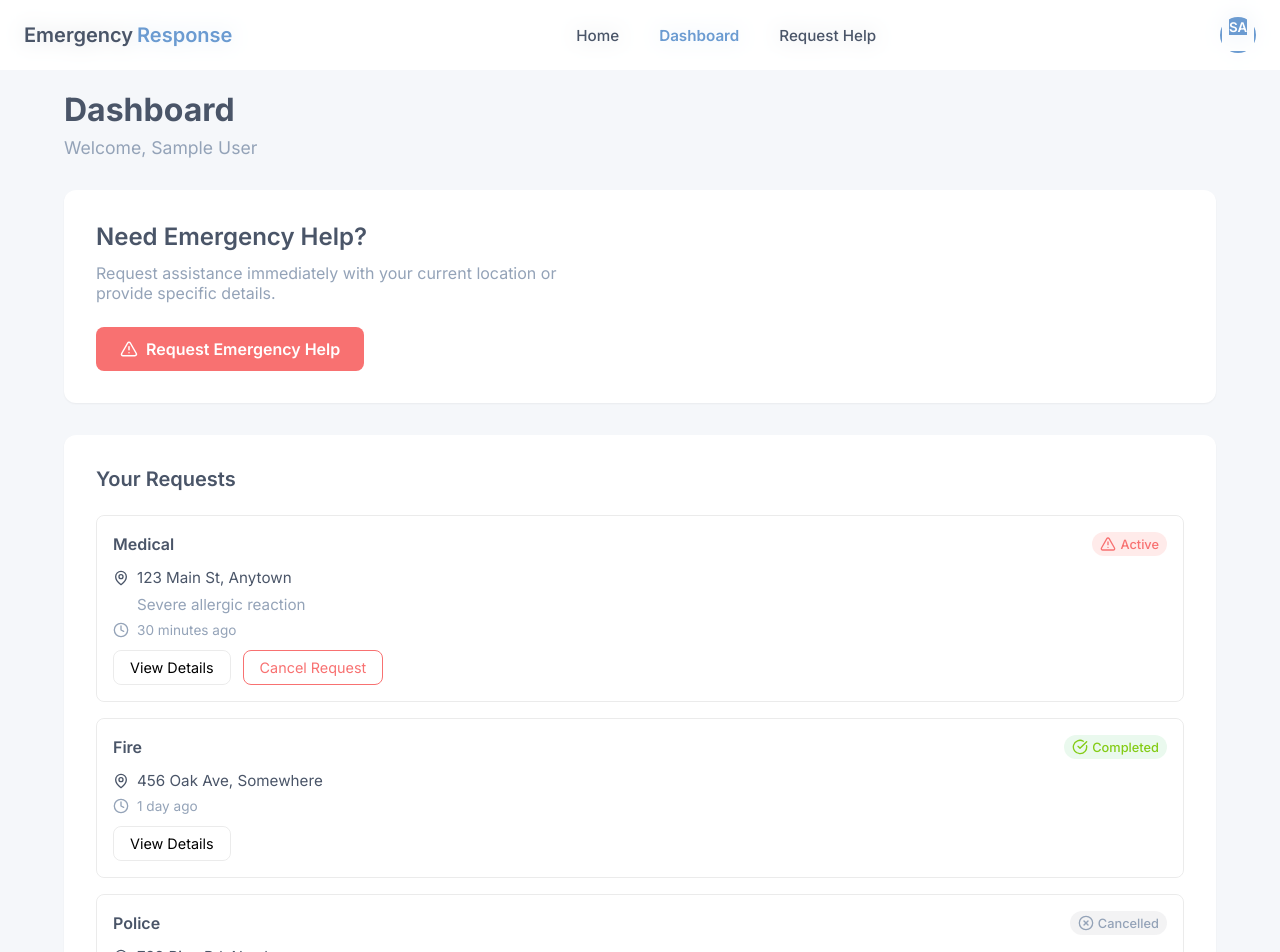
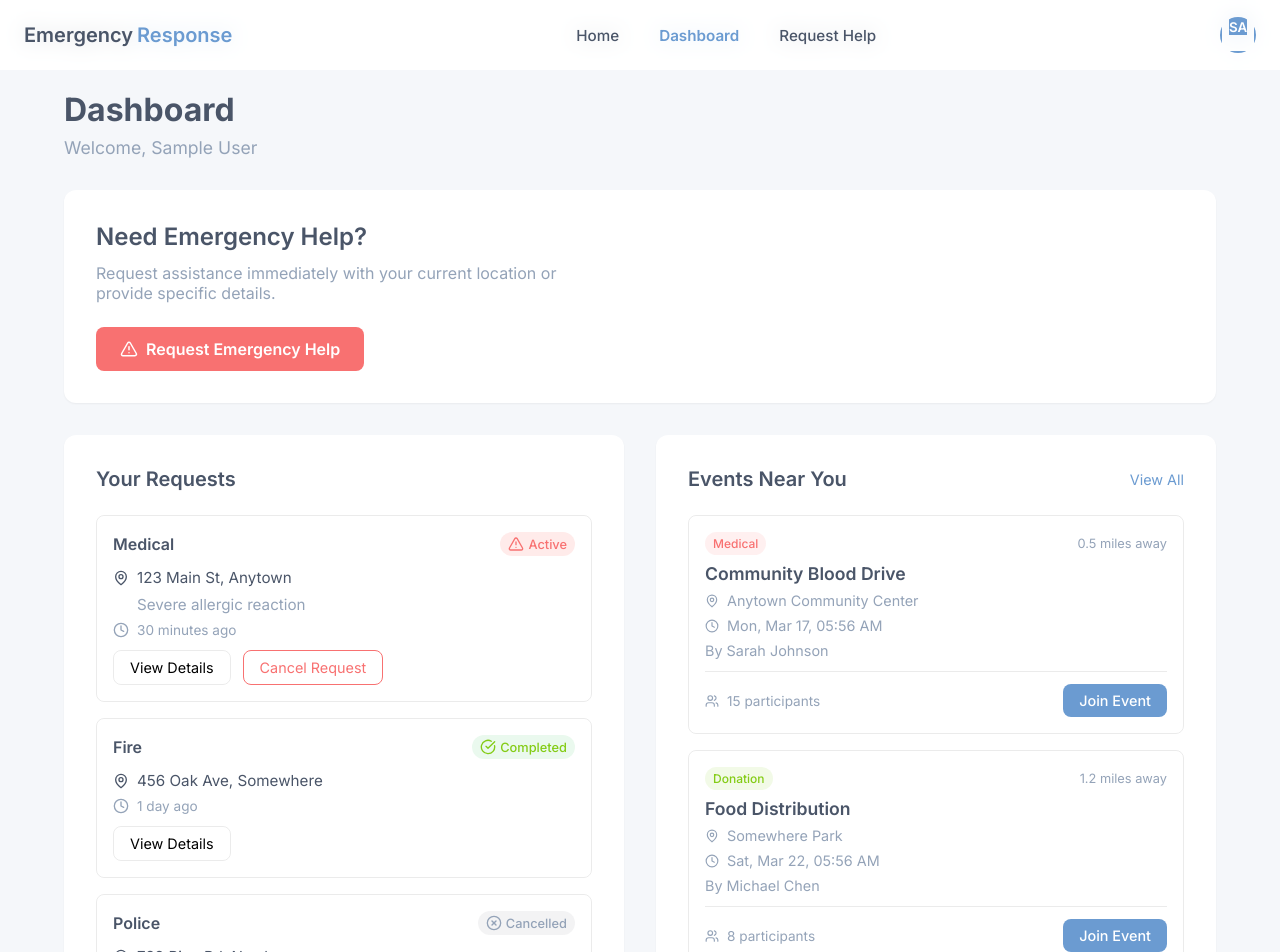
Before and after one commit to amirbrb/kutoa-6d3d00d6, a React (Vite) app: page /dashboard in a window 1280 px wide. Shown: the top 952 px of the page. Built offline with nearby package versions, Linux system fonts and the light colour scheme; sample sign-in values are in the browser's storage.

Commit message:
Add nearby events to dashboard
Adds a section to the dashboard to display events opened by other users that are happening nearby.

```diff
--- a/src/pages/Dashboard.module.css
+++ b/src/pages/Dashboard.module.css
@@ -83,7 +83,13 @@
   box-shadow: 0 4px 10px rgba(255, 59, 48, 0.2);
 }
 
-.requestsSection {
+.dashboardGrid {
+  display: grid;
+  grid-template-columns: 1fr 1fr;
+  gap: var(--space-6);
+}
+
+.requestsSection, .nearbyEventsSection {
   background-color: var(--color-background);
   border-radius: var(--radius-lg);
   box-shadow: var(--shadow-sm);
@@ -102,6 +108,18 @@
 .sectionTitle {
   font-size: 1.25rem;
   font-weight: 600;
+}
+
+.viewAllButton {
+  font-size: 0.9rem;
+  color: var(--color-accent);
+  background: none;
+  border: none;
+  cursor: pointer;
+}
+
+.viewAllButton:hover {
+  text-decoration: underline;
 }
 
 .requestsList {
@@ -220,6 +238,153 @@
   background-color: rgba(255, 59, 48, 0.1);
 }
 
+/* Events styling */
+.eventsList {
+  display: flex;
+  flex-direction: column;
+  gap: var(--space-4);
+}
+
+.eventCard {
+  border: 1px solid var(--color-border);
+  border-radius: var(--radius-md);
+  padding: var(--space-4);
+  transition: transform var(--transition-fast), box-shadow var(--transition-fast);
+}
+
+.eventCard:hover {
+  transform: translateY(-2px);
+  box-shadow: var(--shadow-sm);
+}
+
+.eventHeader {
+  display: flex;
+  justify-content: space-between;
+  align-items: center;
+  margin-bottom: var(--space-2);
+}
+
+.eventType {
+  display: inline-flex;
+  align-items: center;
+  padding: var(--space-1) var(--space-2);
+  border-radius: var(--radius-full);
+  font-size: 0.75rem;
+  font-weight: 500;
+}
+
+.medicalEvent {
+  background-color: rgba(248, 113, 113, 0.1);
+  color: var(--color-emergency);
+}
+
+.donationEvent {
+  background-color: rgba(132, 204, 22, 0.1);
+  color: var(--color-success);
+}
+
+.volunteerEvent {
+  background-color: rgba(107, 155, 209, 0.1);
+  color: var(--color-accent);
+}
+
+.otherEvent {
+  background-color: rgba(148, 163, 184, 0.1);
+  color: var(--color-muted);
+}
+
+.eventDistance {
+  font-size: 0.8rem;
+  color: var(--color-muted);
+}
+
+.eventTitle {
+  font-size: 1.1rem;
+  font-weight: 600;
+  margin-bottom: var(--space-2);
+}
+
+.eventDetails {
+  display: flex;
+  flex-direction: column;
+  gap: var(--space-2);
+  margin-bottom: var(--space-3);
+}
+
+.eventLocation, .eventTime, .eventCreator {
+  display: flex;
+  align-items: center;
+  gap: var(--space-2);
+  font-size: 0.9rem;
+  color: var(--color-muted);
+}
+
+.eventFooter {
+  display: flex;
+  justify-content: space-between;
+  align-items: center;
+  margin-top: var(--space-3);
+  padding-top: var(--space-3);
+  border-top: 1px solid var(--color-border);
+}
+
+.eventParticipants {
+  display: flex;
+  align-items: center;
+  gap: var(--space-2);
+  font-size: 0.85rem;
+  color: var(--color-muted);
+}
+
+.joinEventButton {
+  padding: var(--space-2) var(--space-4);
+  background-color: var(--color-accent);
+  color: white;
+  border: none;
+  border-radius: var(--radius-md);
+  font-size: 0.9rem;
+  font-weight: 500;
+  cursor: pointer;
+  transition: all var(--transition-fast);
+}
+
+.joinEventButton:hover {
+  background-color: #5a8abf;
+  transform: translateY(-1px);
+}
+
+.noEvents {
+  display: flex;
+  flex-direction: column;
+  align-items: center;
+  gap: var(--space-3);
+  padding: var(--space-6);
+  color: var(--color-muted);
+  text-align: center;
+}
+
+.noEvents svg {
+  color: var(--color-accent);
+  opacity: 0.7;
+}
+
+.createEventButton {
+  margin-top: var(--space-2);
+  padding: var(--space-2) var(--space-4);
+  background-color: var(--color-accent);
+  color: white;
+  border: none;
+  border-radius: var(--radius-md);
+  font-size: 0.9rem;
+  font-weight: 500;
+  cursor: pointer;
+  transition: all var(--transition-fast);
+}
+
+.createEventButton:hover {
+  background-color: #5a8abf;
+}
+
 .loading {
   display: flex;
   flex-direction: column;
@@ -270,7 +435,11 @@
     padding: var(--space-5);
   }
 
-  .requestsSection {
+  .requestsSection, .nearbyEventsSection {
     padding: var(--space-4);
   }
+
+  .dashboardGrid {
+    grid-template-columns: 1fr;
+  }
 }
--- a/src/pages/Dashboard.tsx
+++ b/src/pages/Dashboard.tsx
@@ -1,7 +1,7 @@
 
 import React, { useEffect, useState } from 'react';
 import { Link } from 'react-router-dom';
-import { AlertTriangle, Clock, CheckCircle, XCircle } from 'lucide-react';
+import { AlertTriangle, Clock, CheckCircle, XCircle, Users, MapPin } from 'lucide-react';
 import NavigationBar from '../components/NavigationBar';
 import styles from './Dashboard.module.css';
 
@@ -14,10 +14,23 @@ interface EmergencyRequest {
   description?: string;
 }
 
+interface NearbyEvent {
+  id: string;
+  title: string;
+  location: string;
+  distance: string;
+  createdBy: string;
+  time: Date;
+  participants: number;
+  type: 'medical' | 'donation' | 'volunteer' | 'other';
+}
+
 const Dashboard = () => {
   const [user, setUser] = useState<{ email: string; name?: string } | null>(null);
   const [requests, setRequests] = useState<EmergencyRequest[]>([]);
+  const [nearbyEvents, setNearbyEvents] = useState<NearbyEvent[]>([]);
   const [isLoading, setIsLoading] = useState(true);
+  const [isLoadingEvents, setIsLoadingEvents] = useState(true);
 
   useEffect(() => {
     // Check if user is logged in
@@ -61,6 +74,45 @@ const Dashboard = () => {
       setRequests(mockRequests);
       setIsLoading(false);
     }, 1000);
+
+    // Fetch nearby events created by other users
+    setTimeout(() => {
+      const mockNearbyEvents: NearbyEvent[] = [
+        {
+          id: 'ev-123',
+          title: 'Community Blood Drive',
+          location: 'Anytown Community Center',
+          distance: '0.5 miles away',
+          createdBy: 'Sarah Johnson',
+          time: new Date(Date.now() + 2 * 24 * 60 * 60000), // 2 days from now
+          participants: 15,
+          type: 'medical'
+        },
+        {
+          id: 'ev-456',
+          title: 'Food Distribution',
+          location: 'Somewhere Park',
+          distance: '1.2 miles away',
+          createdBy: 'Michael Chen',
+          time: new Date(Date.now() + 7 * 24 * 60 * 60000), // 7 days from now
+          participants: 8,
+          type: 'donation'
+        },
+        {
+          id: 'ev-789',
+          title: 'Neighborhood Cleanup',
+          location: 'Nowhere Beach',
+          distance: '0.8 miles away',
+          createdBy: 'Elena Rodriguez',
+          time: new Date(Date.now() + 3 * 24 * 60 * 60000), // 3 days from now
+          participants: 12,
+          type: 'volunteer'
+        }
+      ];
+
+      setNearbyEvents(mockNearbyEvents);
+      setIsLoadingEvents(false);
+    }, 1500);
   }, []);
 
   const handleLogout = () => {
@@ -98,6 +150,19 @@ const Dashboard = () => {
     }
   };
 
+  const getEventTypeClass = (type: string) => {
+    switch (type) {
+      case 'medical':
+        return styles.medicalEvent;
+      case 'donation':
+        return styles.donationEvent;
+      case 'volunteer':
+        return styles.volunteerEvent;
+      default:
+        return styles.otherEvent;
+    }
+  };
+
   const formatDate = (date: Date) => {
     const now = new Date();
     const diffInSeconds = Math.floor((now.getTime() - date.getTime()) / 1000);
@@ -122,6 +187,17 @@ const Dashboard = () => {
     }
 
     return date.toLocaleDateString();
+  };
+
+  const formatUpcomingDate = (date: Date) => {
+    const options: Intl.DateTimeFormatOptions = {
+      weekday: 'short',
+      month: 'short',
+      day: 'numeric',
+      hour: '2-digit',
+      minute: '2-digit'
+    };
+    return date.toLocaleDateString('en-US', options);
   };
 
   if (!user) {
@@ -154,6 +230,7 @@ const Dashboard = () => {
             </div>
           </div>
 
+          <div className={styles.dashboardGrid}>
             <div className={styles.requestsSection}>
               <div className={styles.sectionHeader}>
                 <h2 className={styles.sectionTitle}>Your Requests</h2>
@@ -213,6 +290,68 @@ const Dashboard = () => {
                 </div>
               )}
             </div>
+
+            <div className={styles.nearbyEventsSection}>
+              <div className={styles.sectionHeader}>
+                <h2 className={styles.sectionTitle}>Events Near You</h2>
+                <button className={styles.viewAllButton}>View All</button>
+              </div>
+
+              {isLoadingEvents ? (
+                <div className={styles.loading}>
+                  <span className={styles.spinner}></span>
+                  <p>Finding events near you...</p>
+                </div>
+              ) : nearbyEvents.length > 0 ? (
+                <div className={styles.eventsList}>
+                  {nearbyEvents.map((event) => (
+                    <div key={event.id} className={styles.eventCard}>
+                      <div className={styles.eventHeader}>
+                        <span className={`${styles.eventType} ${getEventTypeClass(event.type)}`}>
+                          {event.type.charAt(0).toUpperCase() + event.type.slice(1)}
+                        </span>
+                        <span className={styles.eventDistance}>
+                          {event.distance}
+                        </span>
+                      </div>
+                      <h3 className={styles.eventTitle}>{event.title}</h3>
+                      <div className={styles.eventDetails}>
+                        <div className={styles.eventLocation}>
+                          <MapPin size={14} />
+                          {event.location}
+                        </div>
+                        <div className={styles.eventTime}>
+                          <Clock size={14} />
+                          {formatUpcomingDate(event.time)}
+                        </div>
+                        <div className={styles.eventCreator}>
+                          <span>By {event.createdBy}</span>
+                        </div>
+                      </div>
+                      <div className={styles.eventFooter}>
+                        <div className={styles.eventParticipants}>
+                          <Users size={14} />
+                          {event.participants} participants
+                        </div>
+                        <button className={styles.joinEventButton}>
+                          Join Event
+                        </button>
+                      </div>
+                    </div>
+                  ))}
+                </div>
+              ) : (
+                <div className={styles.noEvents}>
+                  <MapPin size={32} />
+                  <h3>No Nearby Events</h3>
+                  <p>There are no community events near you right now.</p>
+                  <button className={styles.createEventButton}>
+                    Create an Event
+                  </button>
+                </div>
+              )}
+            </div>
+          </div>
         </div>
       </div>
     </div>
```
Lines whose indentation alone changed are shown as unchanged.
